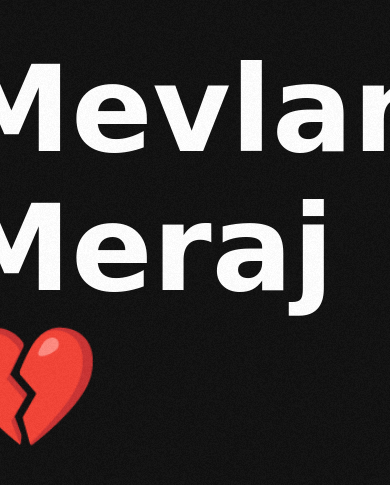
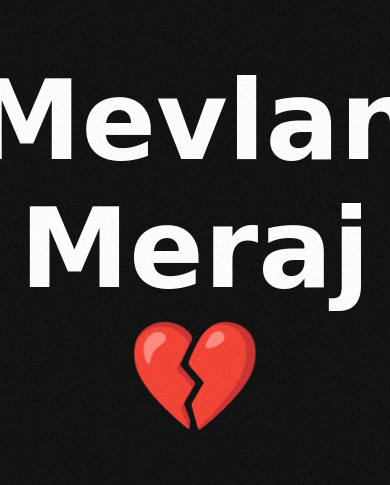
Before and after one commit to devmeraz87/M-Noise_using_image, a plain HTML site: page M-Noise.html in a window 390 px wide. Shown: the part 173-658 px from the top of the page. Drawn offline with Linux system fonts and the light colour scheme; a web font is replaced by a local one.

Commit message:
second commit

```diff
--- a/M-Assets/M-Style/M-Noise.scss
+++ b/M-Assets/M-Style/M-Noise.scss
@@ -96,4 +96,9 @@ h1 {
   font-size: 120px;
   font-family: 'Akaya Telivigala', cursive;
   color: #fff;
+  text-align: center;
+
+   @media only screen and (max-width: 678px) {
+    font-size: 110px;
+   }
 }
```
Also changed, not shown: M-Assets/M-Style/M-Noise.css, 1 other file.
